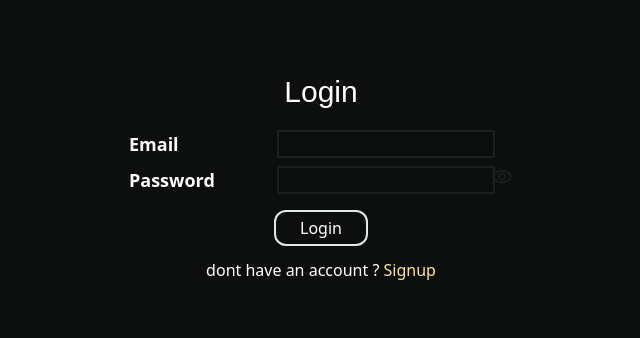
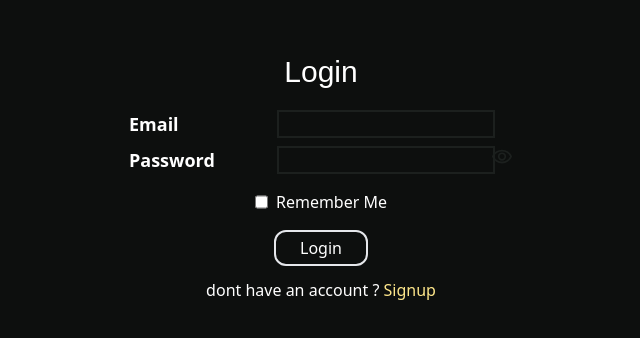
Before and after one commit to Nischa1Mv/passwordManager, a React (Create React App) app: page /login in a window 1280 px wide. Shown: the part 222-560 px from the top of the page, without its empty margins (319-959 px from the left). Built offline with nearby package versions, Linux system fonts and the light colour scheme; no server answers; a web font is replaced by a local one.

Commit message:
remember me thing added

```diff
--- a/src/auth/Signup.jsx
+++ b/src/auth/Signup.jsx
@@ -125,7 +125,7 @@ function Signup() {
             checked={isTermsAccepted}
             onChange={() => setIsTermsAccepted(!isTermsAccepted)}
           />
-          <p>Terms and Conditions</p>
+          <p>I Agree to the Terms and Conditions</p>
         </div>
         {error && (
           <div className="flex flex-col justify-center items-center text-red-500">
--- a/src/auth/login.jsx
+++ b/src/auth/login.jsx
@@ -8,6 +8,7 @@ function Login() {
   const navigate = useNavigate();
   const [isPasswordVisible, setIsPasswordVisible] = useState(false);
   const [isLoading, setIsLoading] = useState(false);
+  const [rememberMe, setRememberMe] = useState(false);
   const initialState = {
     email: "",
     password: "",
@@ -32,7 +33,15 @@ function Login() {
   };
   const [state, dispatchEvent] = useReducer(reducer, initialState);
   const { email, password, error } = state;
+
   useEffect(() => {
+    const savedEmail = localStorage.getItem("email");
+    const savedPassword = localStorage.getItem("password");
+    if (savedEmail && savedPassword) {
+      dispatchEvent({ type: "SET_EMAIL", payload: savedEmail });
+      dispatchEvent({ type: "SET_PASSWORD", payload: savedPassword });
+      setRememberMe(true);
+    }
     if (auth.currentUser) {
       navigate("/");
       console.log("user is logged in");
@@ -49,6 +58,7 @@ function Login() {
     }, 2000);
 
     const { email, password } = state;
+
     try {
       const userCredential = await signInWithEmailAndPassword(
         auth,
@@ -56,6 +66,13 @@ function Login() {
         password
       );
       const user = userCredential.user;
+      if (rememberMe) {
+        localStorage.setItem("email", email);
+        localStorage.setItem("password", password);
+      } else {
+        localStorage.removeItem("email");
+        localStorage.removeItem("password");
+      }
       dispatchEvent({ type: "LOGIN_SUCCESS" });
       navigate("/");
       console.log("user is logged in");
@@ -84,6 +101,8 @@ function Login() {
       }
       dispatchEvent({ type: "LOGIN_FAILURE", payload: errorMessage });
       console.log(error.code, error.message);
+    } finally {
+      setIsLoading(false);
     }
   };
 
@@ -112,7 +131,14 @@ function Login() {
             isPasswordVisible={isPasswordVisible}
             setIsPasswordVisible={setIsPasswordVisible}
           />
-
+          <div className=" mt-2 flex gap-2">
+            <input
+              type="checkbox"
+              checked={rememberMe}
+              onChange={() => setRememberMe((prev) => !prev)}
+            />
+            <span>Remember Me</span>
+          </div>
           {error && (
             <>
               <div className="flex flex-col justify-end text-sm  items-center text-red-500">
```
